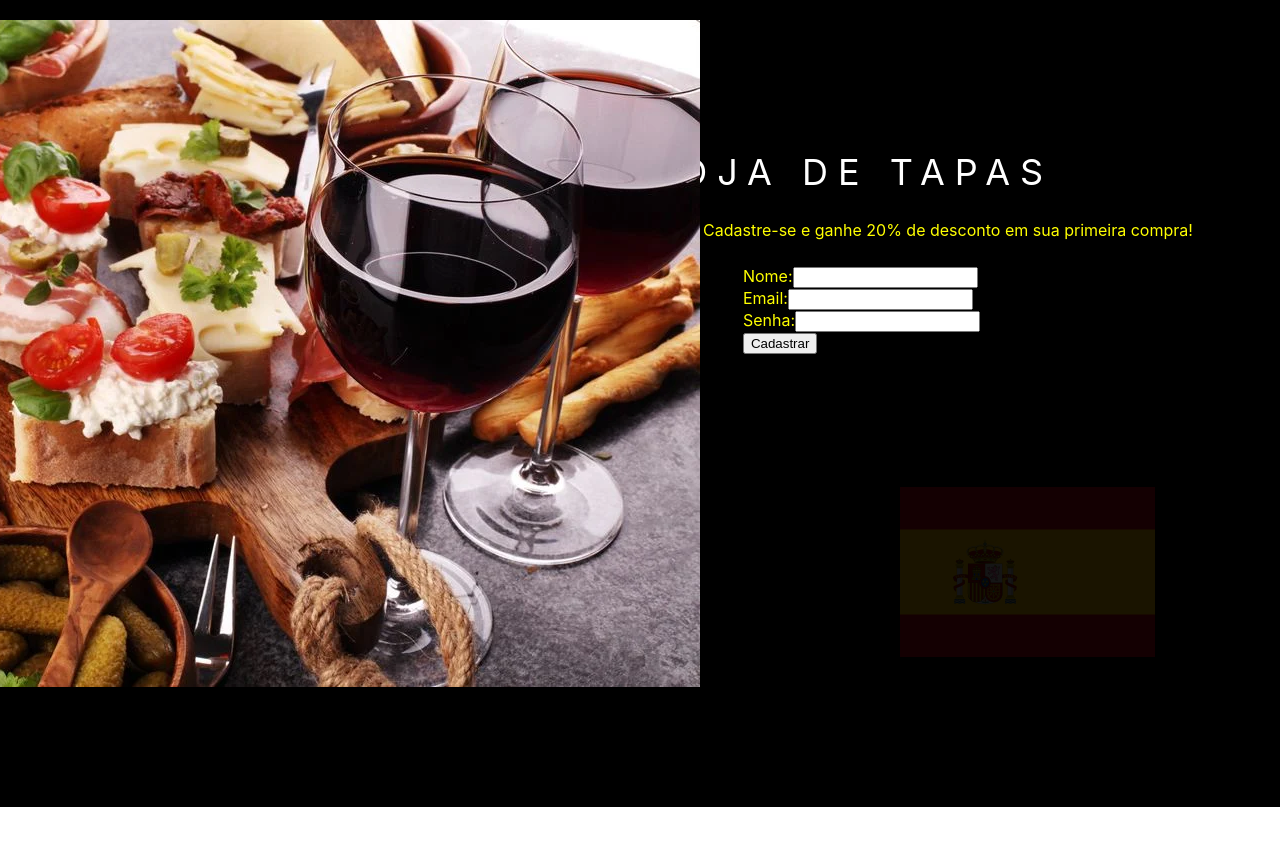
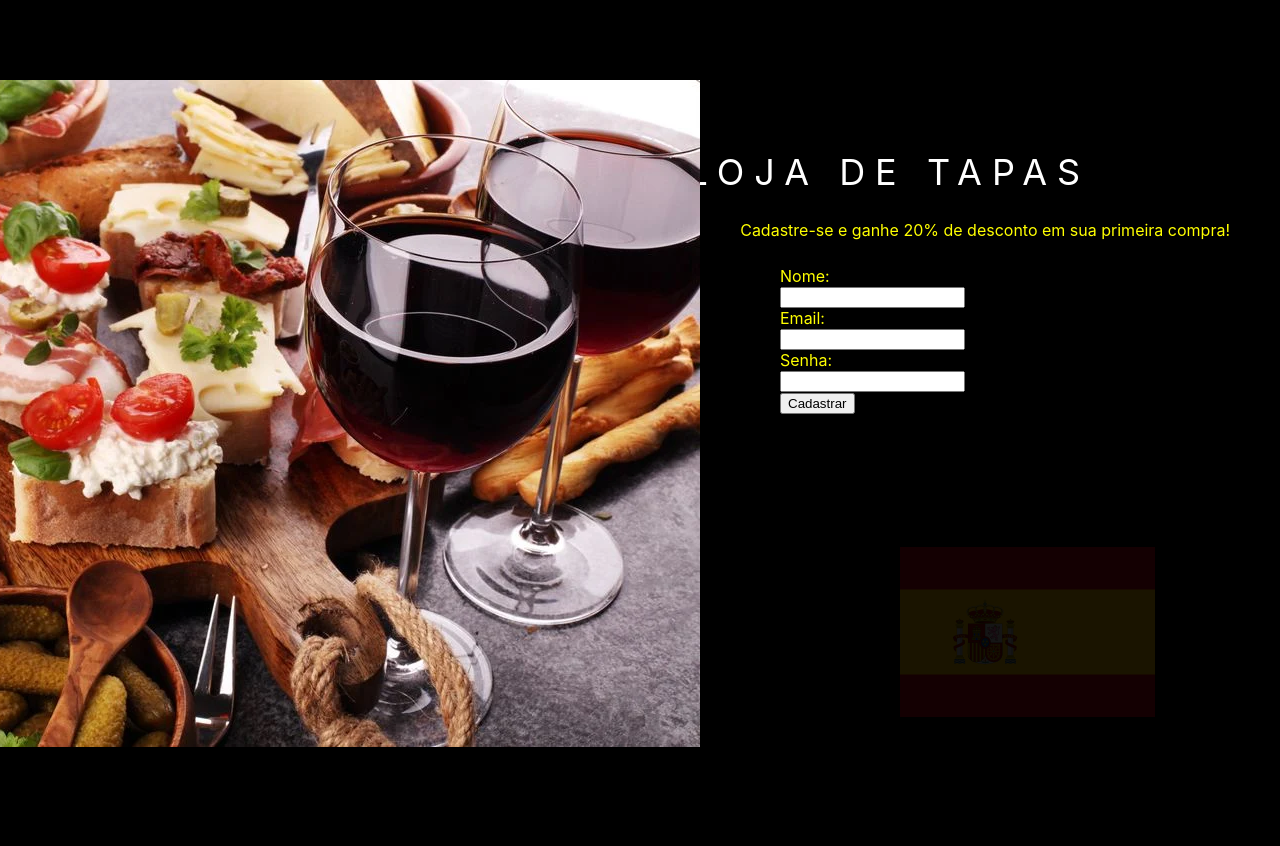
Before and after one commit to yasminhohenfeld/tapas-shop, a React (Create React App) app in the folder Frontend/my-app/: page / in a window 1280 px wide. Shown: the top 846 px of the page. Before the commit the page ends 807 px from the top, so only its background shows below. Built offline with nearby package versions, Linux system fonts and the light colour scheme.

Commit message:
column forms

```diff
--- a/Frontend/my-app/src/App.css
+++ b/Frontend/my-app/src/App.css
@@ -34,10 +34,12 @@
 
 .form{
   color: yellow;
-  display: flex;
   position: relative;
   top: 250px;
   right: 300px;
+  display: grid;
+  grid-template-columns: 200px;
+
 }
 
 .App-image {
```
